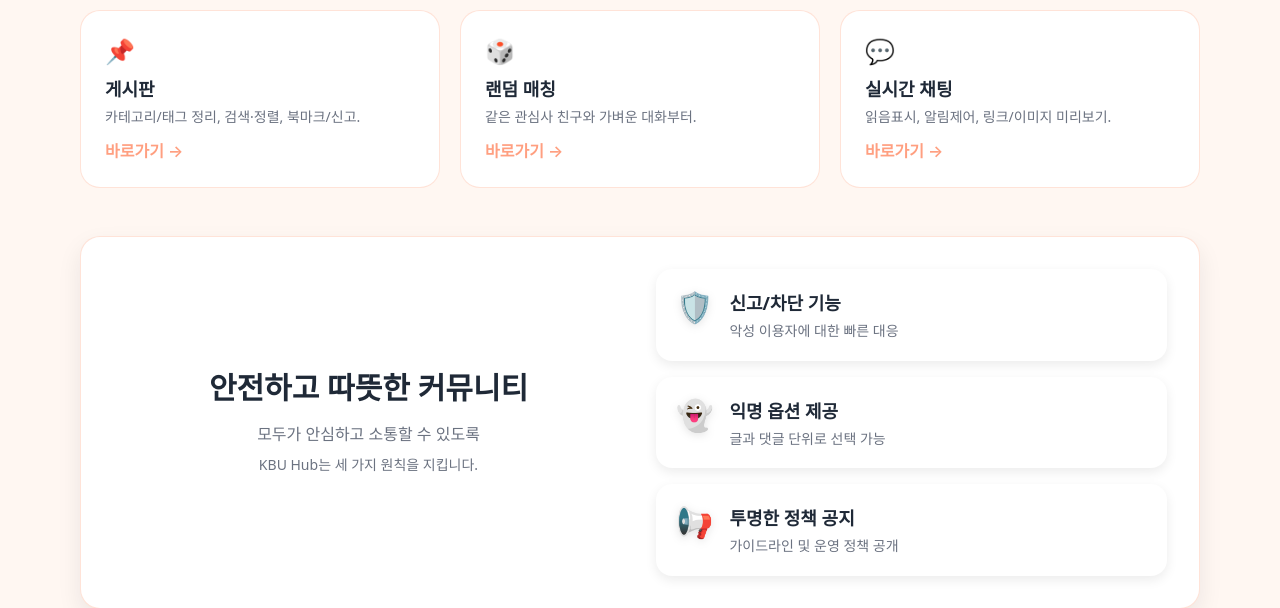
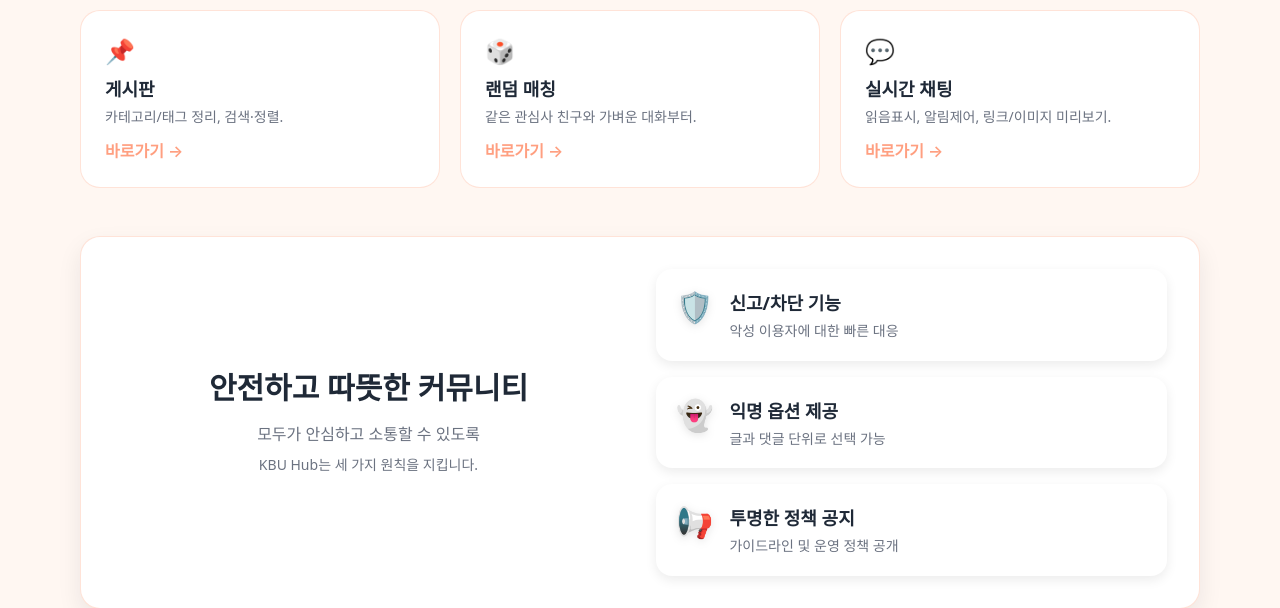
Before and after one commit to dongwook32/KHub, a Flask app: page / in a window 1280 px wide. Shown: the part 548-1156 px from the top of the page. Run offline with Flask 3, Linux system fonts and the light colour scheme; some libraries are stand-ins or nearby versions; some web fonts are replaced.

Commit message:
홈 화면 게시판 글귀 수정

```diff
--- a/templates/index.html
+++ b/templates/index.html
@@ -140,7 +140,7 @@
       <div class="reveal rounded-xl2 border border-peach/50 bg-white hover:shadow-soft p-6 tilt">
         <div class="text-2xl">📌</div>
         <div class="mt-2 font-bold text-lg">게시판</div>
-        <p class="text-cocoa text-sm mt-1">카테고리/태그 정리, 검색·정렬, 북마크/신고.</p>
+        <p class="text-cocoa text-sm mt-1">카테고리/태그 정리, 검색·정렬.</p>
         <a class="inline-block mt-3 text-peachDeep font-semibold" href="{{ url_for('boards') }}">바로가기 →</a>
       </div>
       <div class="reveal rounded-xl2 border border-peach/50 bg-white hover:shadow-soft p-6 tilt">
```
